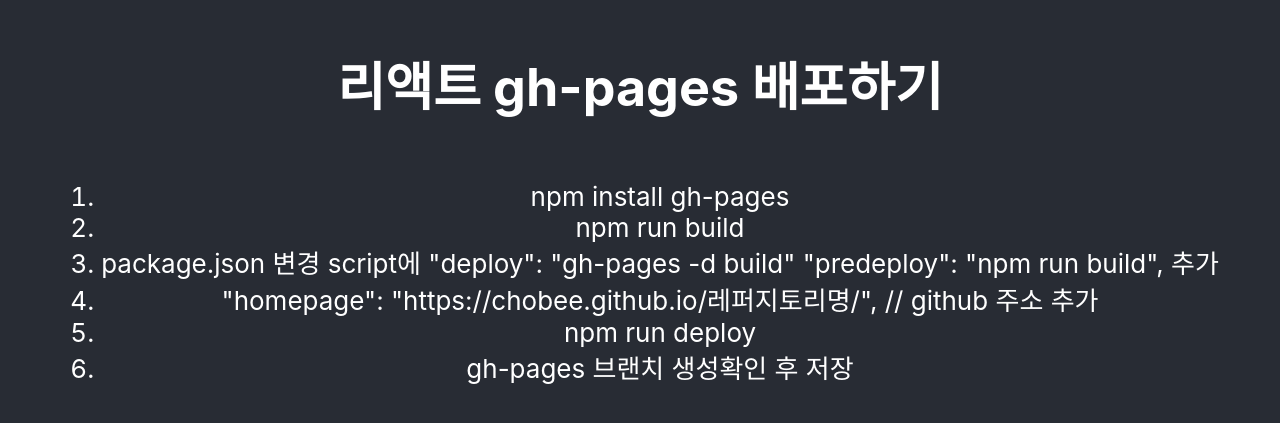
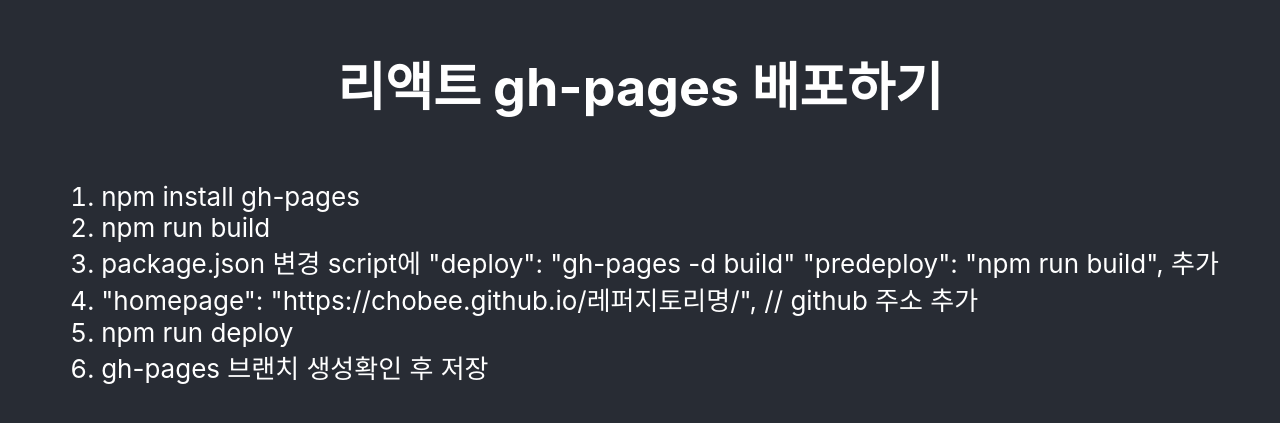
Before and after one commit to chobee81/chobee.github.io, a React (Create React App) app: page / in a window 1280 px wide. Shown: the part 189-612 px from the top of the page. Built offline with nearby package versions, Linux system fonts and the light colour scheme.

Commit message:
css 변경 1

```diff
--- a/src/App.css
+++ b/src/App.css
@@ -24,8 +24,8 @@
   color: white;
 }
 
-.App-link {
-  color: #61dafb;
+.App-header ol {
+  text-align: left;
 }
 
 @keyframes App-logo-spin {
```
